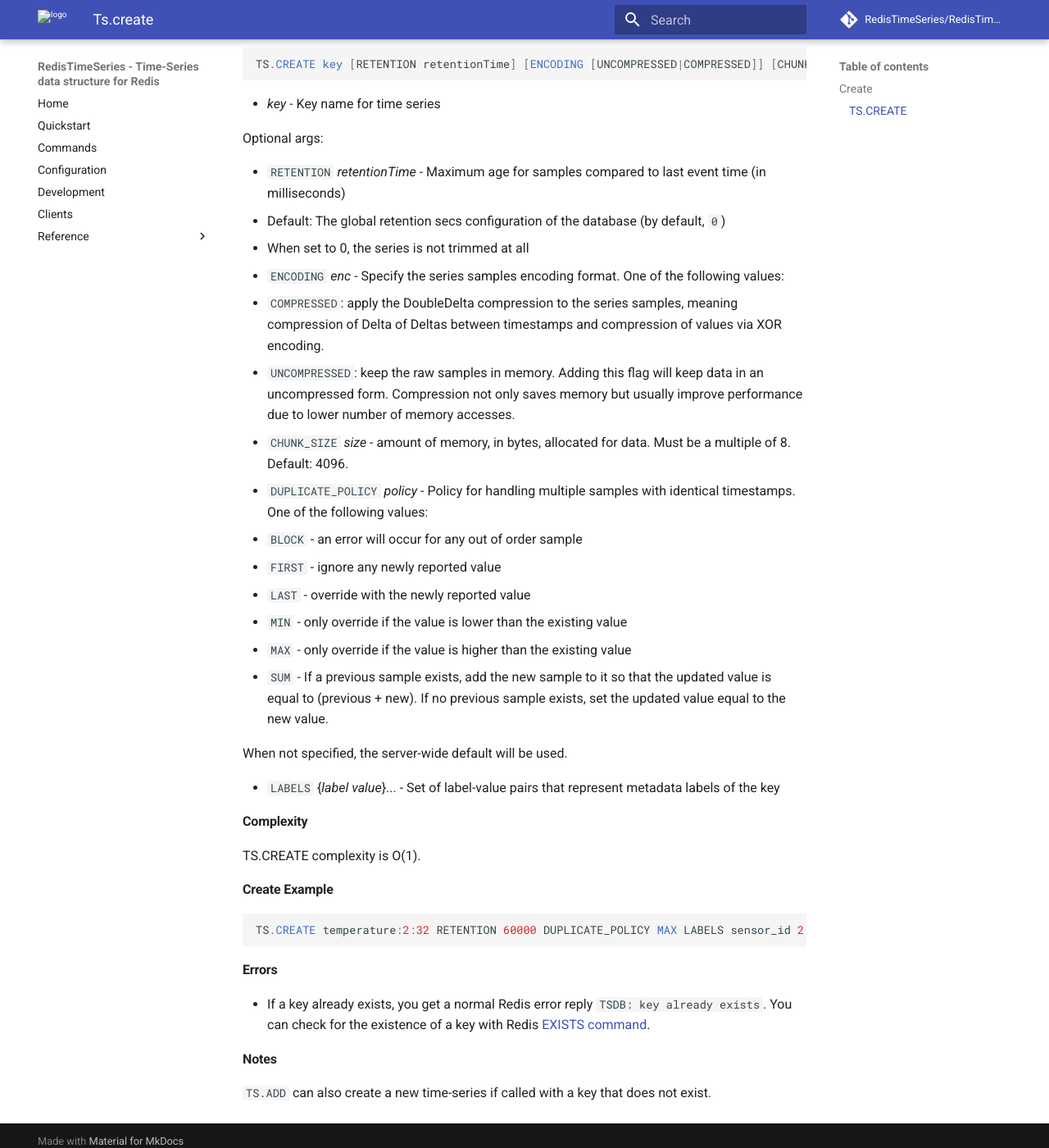
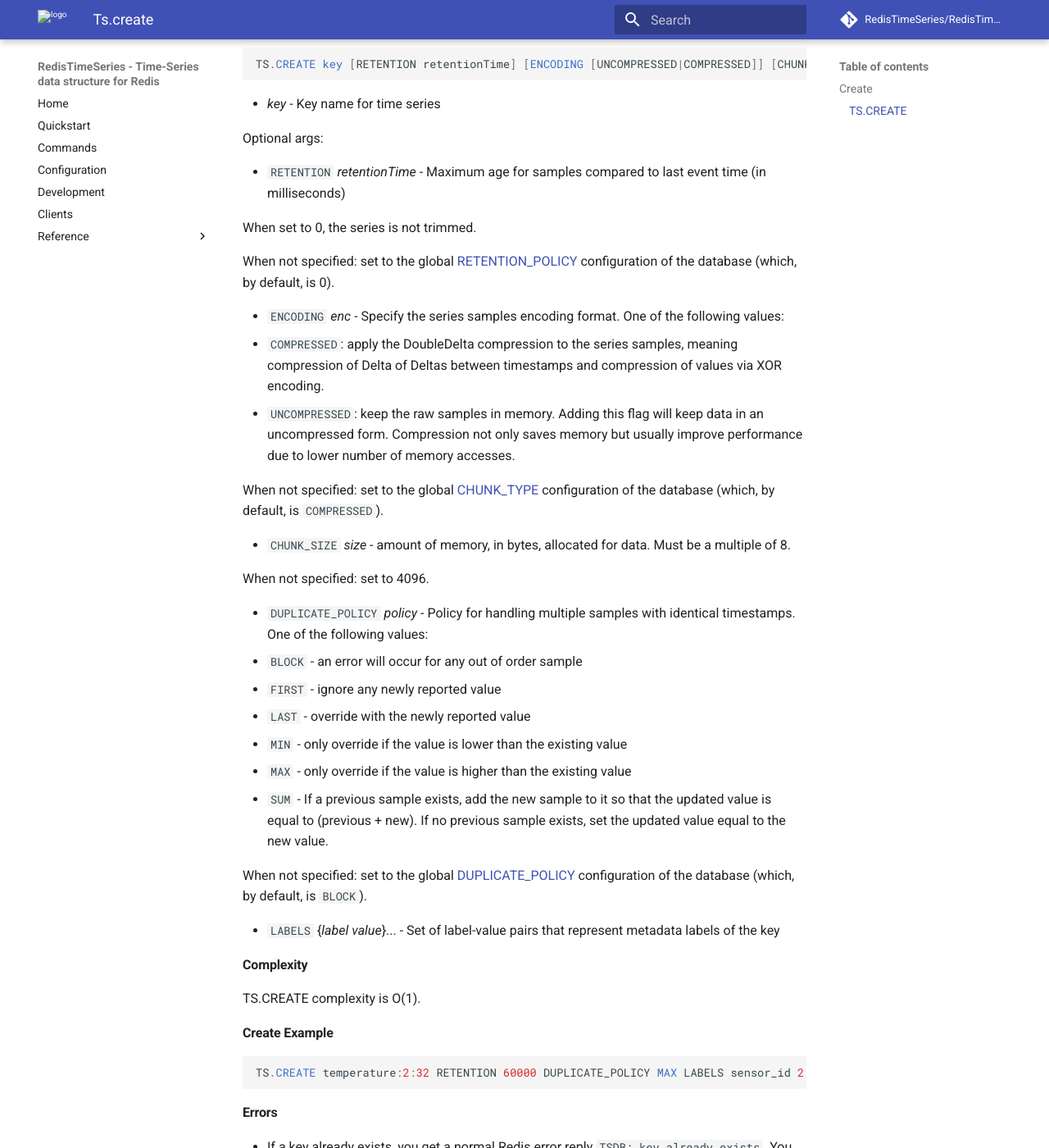
Before and after one commit to RedisTimeSeries/RedisTimeSeries, an MkDocs documentation site: the page built from docs/commands/ts.create.md, in a window 1280 px wide and 1400 px high, scrolled down 260 px. Shown: the whole window at 82% size. Built offline with MkDocs 1.6.1 and Material for MkDocs 9.7.7, drawn with Linux system fonts in a browser that asks for light colours; comment, search, counter and statistics services are not loaded.

Commit message:
Update ts.create.md

```diff
--- a/docs/commands/ts.create.md
+++ b/docs/commands/ts.create.md
@@ -13,14 +13,22 @@ TS.CREATE key [RETENTION retentionTime] [ENCODING [UNCOMPRESSED|COMPRESSED]] [CH
 Optional args:
 
 - `RETENTION` _retentionTime_ - Maximum age for samples compared to last event time (in milliseconds)
-   - Default: The global retention secs configuration of the database (by default, `0`)
-   - When set to 0, the series is not trimmed at all
+
+   When set to 0, the series is not trimmed.
+
+   When not specified: set to the global [RETENTION_POLICY](https://redis.io/docs/stack/timeseries/configuration/#retention_policy) configuration of the database (which, by default, is 0).
+
 - `ENCODING` _enc_ - Specify the series samples encoding format. One of the following values:
    - `COMPRESSED`: apply the DoubleDelta compression to the series samples, meaning compression of Delta of Deltas between timestamps and compression of values via XOR encoding.
-   - `UNCOMPRESSED`: keep the raw samples in memory.
-   Adding this flag will keep data in an uncompressed form. Compression not only saves
+   - `UNCOMPRESSED`: keep the raw samples in memory. Adding this flag will keep data in an uncompressed form. Compression not only saves
    memory but usually improve performance due to lower number of memory accesses.
-- `CHUNK_SIZE` _size_ - amount of memory, in bytes, allocated for data. Must be a multiple of 8. Default: 4096.
+
+   When not specified: set to the global [CHUNK_TYPE](https://redis.io/docs/stack/timeseries/configuration/#chunk_type) configuration of the database (which, by default, is `COMPRESSED`).
+
+- `CHUNK_SIZE` _size_ - amount of memory, in bytes, allocated for data. Must be a multiple of 8.
+
+   When not specified: set to 4096.
+
 - `DUPLICATE_POLICY` _policy_ - Policy for handling multiple samples with identical timestamps. One of the following values:
   - `BLOCK` - an error will occur for any out of order sample
   - `FIRST` - ignore any newly reported value
@@ -29,7 +37,7 @@ Optional args:
   - `MAX` - only override if the value is higher than the existing value
   - `SUM` - If a previous sample exists, add the new sample to it so that the updated value is equal to (previous + new). If no previous sample exists, set the updated value equal to the new value.
 
-  When not specified, the server-wide default will be used.
+  When not specified: set to the global [DUPLICATE_POLICY](https://redis.io/docs/stack/timeseries/configuration/#duplicate_policy) configuration of the database (which, by default, is `BLOCK`).
 
 - `LABELS` {_label_ _value_}... - Set of label-value pairs that represent metadata labels of the key
 
```
